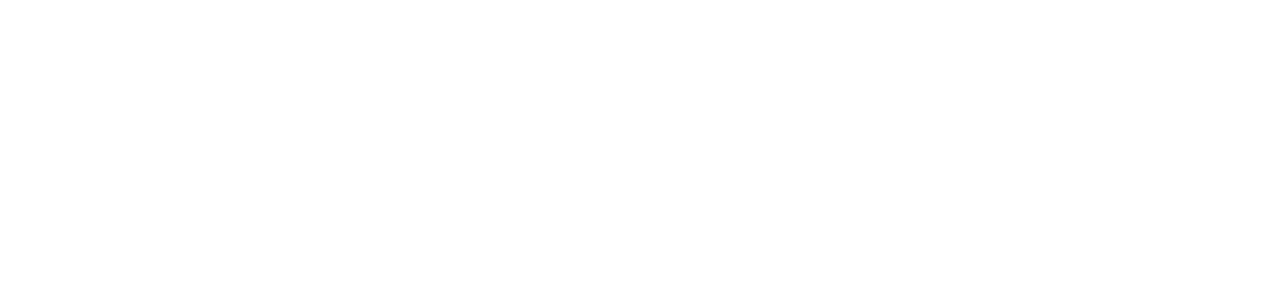
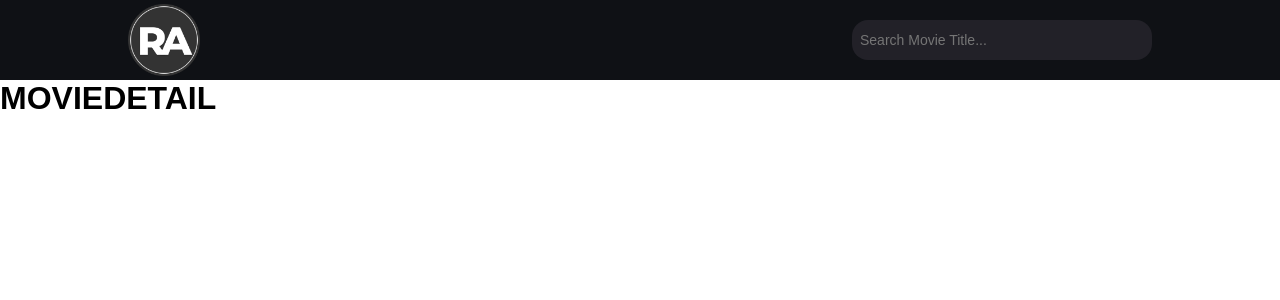
Before and after one commit to rein96/omdb-movie-app, a React (Create React App) app: page /movie/1 in a window 1280 px wide. Shown: the top 300 px of the page. Built offline with nearby package versions, Linux system fonts and the light colour scheme.

Commit message:
set usehistory, history.push, take out navbar to global app

```diff
--- a/src/App.js
+++ b/src/App.js
@@ -2,19 +2,19 @@ import React from 'react';
 import { Route, BrowserRouter, Switch } from 'react-router-dom'
 import './index.scss'
 
-import Home from './components/Home/Home'
+import Navbar from 'components/shared/Navbar'
+import Home from 'components/Home/Home'
+import MovieDetail from 'components/MovieDetail/MovieDetail.js'
+
 
 const App = () => {
   return (
     <BrowserRouter>
+      <Navbar />
       <Switch>
         {/* <ScrollToTop> */}
         <Route path='/' exact component={Home} />
-        {/*
-        <Route path='/products' component={Products} />
-        <Route path='/productdetail/:productID' component={ProductDetail} />
-        */}
-
+        <Route path='/movie/:movieId' component={MovieDetail} />
         {/* </ScrollToTop> */}
       </Switch>
 
--- a/src/actions/Action.js
+++ b/src/actions/Action.js
@@ -27,7 +27,6 @@ export const searchMovie = (searchValue) => async dispatch => {
     setLoading('SEARCH_MOVIES')
     const { data } = await axios.get(`http://www.omdbapi.com?apikey=faf7e5bb&s=${searchValue}`)
 
-    console.log("🚀 ~ file: Action.js ~ line 24 ~ data", data)
     if (data.Response === 'True') {
       dispatch({
         type: 'SEARCH_MOVIES',
--- a/src/components/Home/Home.js
+++ b/src/components/Home/Home.js
@@ -1,5 +1,6 @@
 import React, { useEffect } from 'react'
-import Navbar from 'components/shared/Navbar'
+// import { useHistory } from 'react-router-dom';
+// import Navbar from 'components/shared/Navbar'
 import { connect } from 'react-redux'
 import { getInitialMovies } from 'actions/Action.js'
 import './Home.scss'
@@ -13,13 +14,13 @@ const Home = ({ getInitialMovies, globalStateMovie }) => {
 
   return (
     <section className='section-home'>
-      <Navbar />
+      {/* <Navbar /> */}
       <div className='home-body-container'>
         <div className='home-card-container container-helper bg-dark-2'>
           {globalStateMovie.movies.map(movie => {
             return (
               <div key={movie.imdbID} className='card-movie-container'>
-                <img src={movie.Poster} className='movie-poster' />
+                <img src={movie.Poster} className='movie-poster' alt={movie.Title}/>
                 <h4 className='movie-title text-ellipsis color-white'>{movie.Title}</h4>
               </div>
             )
--- /dev/null
+++ b/src/components/MovieDetail/MovieDetail.js
@@ -0,0 +1,16 @@
+import React from 'react'
+import { useParams, Route } from 'react-router-dom';
+
+const MovieDetail = () => {
+
+  const { movieId } = useParams()
+  console.log("🚀 ~ file: MovieDetail.js ~ line 7 ~ MovieDetail ~ movieId", movieId)
+
+  return (
+    <div>
+      <h1>MOVIEDETAIL</h1>
+    </div>
+  )
+}
+
+export default MovieDetail
--- a/src/components/shared/Navbar.js
+++ b/src/components/shared/Navbar.js
@@ -1,4 +1,5 @@
 import React, { useEffect, useState } from 'react'
+import { useHistory } from 'react-router-dom';
 import { connect } from 'react-redux'
 import useDebounce from '../../Hooks/useDebounce'
 import logo from 'images/RALogoOriginal.png'
@@ -7,11 +8,17 @@ import Loading from 'components/shared/Loading.js'
 import './Navbar.scss'
 
 function Navbar({ searchMovie, globalStateMovie }) {
+  const history = useHistory();
 
   const [searchValue, setSearchValue] = useState('')
   const [isFocus, setIsFocus] = useState(false)
   const debouncedSearchValue = useDebounce(searchValue, 1000);
 
+  const handleOnBlur = () => {
+    setTimeout(() => {
+      setIsFocus(false)
+    }, 500);
+  }
 
   useEffect(() => {
     searchValue && searchMovie(searchValue)
@@ -20,14 +27,14 @@ function Navbar({ searchMovie, globalStateMovie }) {
   return (
     <header className='header-container'>
       <nav className='navbar-container'>
-        <img className='movie-brand-logo' src={logo} alt='movie RA logo' />
+        <img className='movie-brand-logo cursor-pointer' src={logo} alt='movie RA logo' onClick={() => history.push('/')}/>
         <div className='search-and-dropdown'>
           <input
             className='search-box'
             type='text'
             placeholder='Search Movie Title...'
             onFocus={() => setIsFocus(true)}
-            // onBlur={() => setIsFocus(false)}
+            onBlur={() => handleOnBlur()}
             value={searchValue}
             onChange={(e) => setSearchValue(e.target.value)}
           />
@@ -42,7 +49,7 @@ function Navbar({ searchMovie, globalStateMovie }) {
                   :
                   globalStateMovie?.searchMovies.map(movie => {
                     return (
-                      <div className='movie-list' key={movie.imdbID}>
+                      <div className='movie-list' key={movie.imdbID} onClick={() => history.push(`/movie/${movie.imdbID}`)}>
                         {movie.Title}
                       </div>
                     )
--- a/src/index.scss
+++ b/src/index.scss
@@ -54,13 +54,6 @@ html, body {
   }
 }
 
-// elipsis
-.text-ellipsis {
-  overflow: hidden;
-  text-overflow: ellipsis;
-  white-space: nowrap;
-}
-
 // color background etc
 .bg-dark-2{
   background-color: var(--dark-2);
@@ -68,6 +61,17 @@ html, body {
 
 .color-white{
   color: white;
+}
+
+// etc (self-explanatory)
+.text-ellipsis {
+  overflow: hidden;
+  text-overflow: ellipsis;
+  white-space: nowrap;
+}
+
+.cursor-pointer{
+  cursor: pointer;
 }
 
 
```
Also changed, not shown: src/components/MovieDetail/MovieDetail.scss (added), 1 other file (tests, documents, lock files or other folders).
